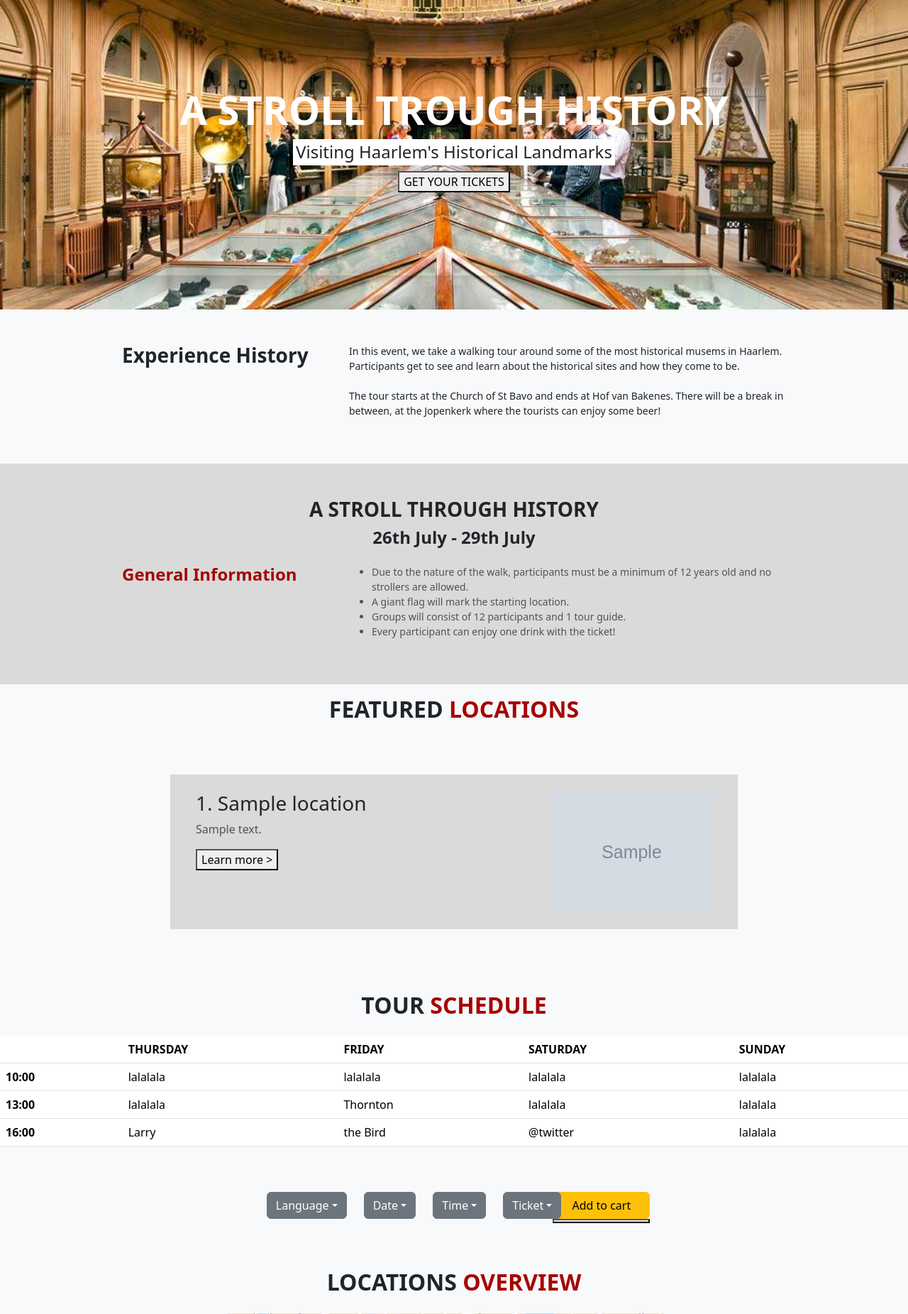
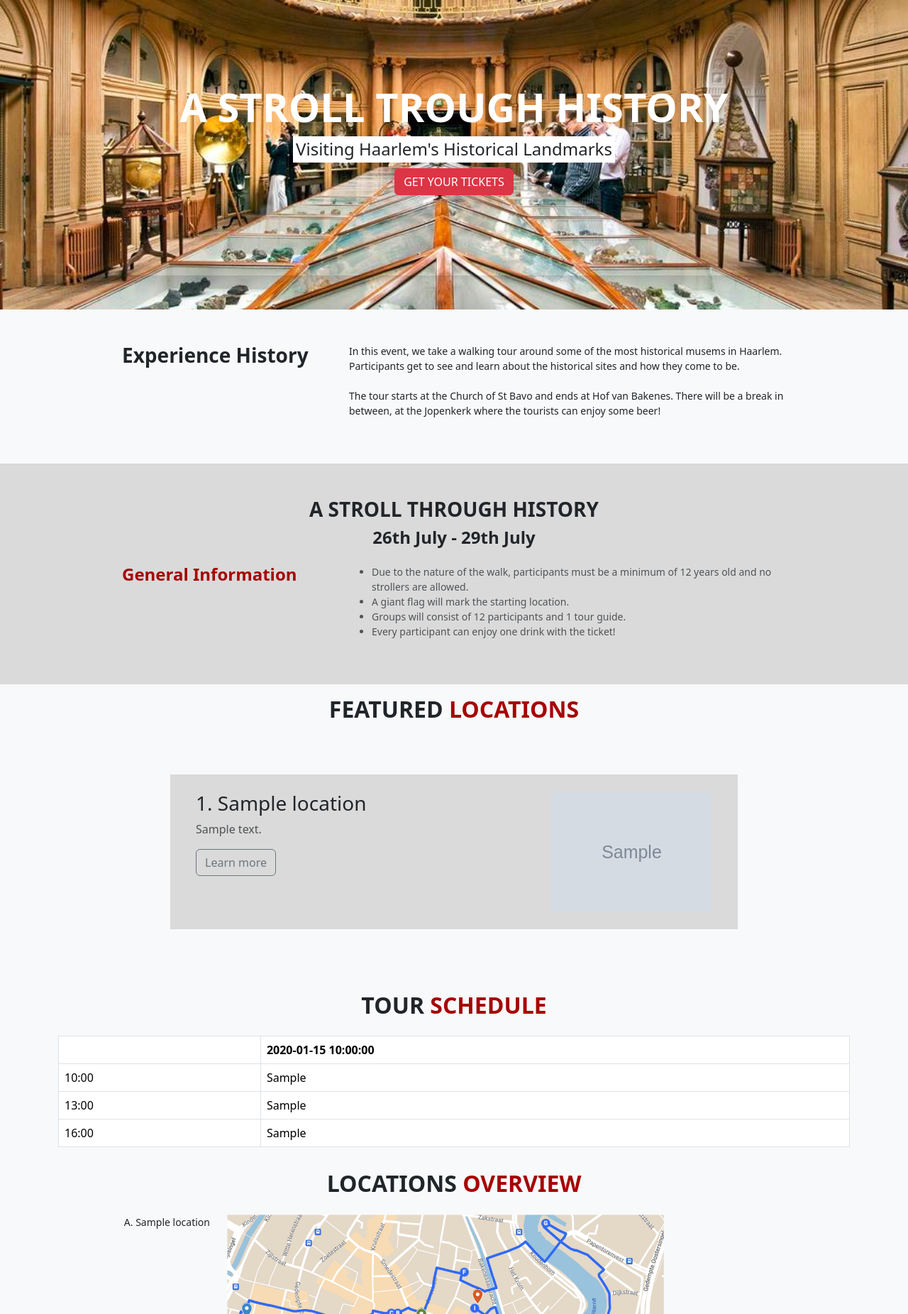
Before and after one commit to AchilleasB/HaarlemFestival, a PHP site: the page made by app/views/history/index.php in a window 1280 px wide. Shown: the part 360-2211 px from the top of the page at 71% size. Run offline with PHP 8.4, Linux system fonts and the light colour scheme; tables that the repository leaves empty hold one stand-in row (values such as "Sample post"); the template is opened without the code that fills it: most values are stand-ins (such as "Sample title", 1, 10 or a date in 2020); grey boxes marked "Sample" are stand-in pictures; a stand-in replaces the project's code that opens the database connection; some libraries are stand-ins or nearby versions.

Commit message:
schedule

```diff
--- a/app/models/locations.php
+++ b/app/models/locations.php
@@ -6,6 +6,7 @@
     private string $location_name;
     private string $address;
     private ?string $description;
+
 
 
     /**
--- a/app/public/historyStyle.css
+++ b/app/public/historyStyle.css
@@ -17,3 +17,6 @@
 .bold-headers h4 {
     font-weight: 550;
 }
+.no-border th {
+    border: none;
+}
--- a/app/views/history/index.php
+++ b/app/views/history/index.php
@@ -11,6 +11,8 @@
     <link href="https://cdnjs.cloudflare.com/ajax/libs/font-awesome/6.0.0-beta2/css/all.min.css" rel="stylesheet">
     <link rel="stylesheet" href="../historyStyle.css">
     <link rel="stylesheet" href="../styles.css">
+
+
 </head>
 
 <body class="bg-light">
@@ -25,7 +27,7 @@
                 <div>
                     <h1 class="text-white fw-bold display-4">A STROLL TROUGH HISTORY</h1>
                     <h4 class="bg-white d-inline-block p-1">Visiting Haarlem's Historical Landmarks</h4>
-                    <div><button>GET YOUR TICKETS</button></div>
+                    <div><button class = "btn btn-danger" id="getTicketsBtn" >GET YOUR TICKETS</button></div>
                 </div>
             </div>
         </div>
@@ -89,7 +91,7 @@
                     <p class="text-muted">
                         <?php echo $location['description']; ?>
                     </p>
-                    <button class="info-button">Learn more ></button>
+                    <a href="<?php echo $location['links']; ?>" class="btn btn-outline-secondary" target="_blank">Learn more</a>
                 </div>
                 <div class="col-4">
                     <?php
@@ -106,95 +108,41 @@
         <h2 class="text-center py-3 text-bold">TOUR <span class="text-red">SCHEDULE</span></h2>
     </section>
 
-    <!--
- <table class="table">
-        <thead>
-            <tr>
-                <th>Date</th>
-                <th>Time</th>
-
-            </tr>
-        </thead>
-        <tbody>
-            <?php
-            foreach ($historyTours as $tour) {
-                ?>
-                <tr>
-                    <td><?php echo date('d F Y', strtotime($tour['date'])); ?></td>
-                    <td><?php echo date('H:i', strtotime($tour['time'])); ?></td>
-                </tr>
-            <?php
-            }
-            ?>
-        </tbody>
-    </table>
-        -->
-    <section>
-        <table class="table">
+    <section class="text-center">
+    <div class="container">
+        <?php if (!empty($organizedTours)) : ?>
+            <div class="row justify-content-center">
+                <div class="col">
+                    <table class="table table-bordered">
                         <thead>
                             <tr>
                                 <th scope="col"></th>
-                    <th scope="col">THURSDAY</th>
-                    <th scope="col">FRIDAY</th>
-                    <th scope="col">SATURDAY</th>
-                    <th scope="col">SUNDAY</th>
+                                <?php foreach ($organizedTours as $tour) : ?>
+                                    <th scope="col"><?php echo $tour['formatted_date']; ?></th>
+                                <?php endforeach; ?>
                             </tr>
                         </thead>
-            <tbody>
+                        <tbody class>
+                            <?php $times = ['10:00', '13:00', '16:00']; ?>
+                            <?php foreach ($times as $time) : ?>
                                 <tr>
-                    <th scope="row">10:00</th>
-                    <td>lalalala</td>
-                    <td>lalalala</td>
-                    <td>lalalala</td>
-                    <td>lalalala</td>
+                                    <td><?php echo $time; ?></td>
+                                    <?php foreach ($organizedTours as $tour) : ?>
+                                        <td><?php echo $tour[$time] ?? ''; ?></td>
+                                    <?php endforeach; ?>
                                 </tr>
-                <tr>
-                    <th scope="row">13:00</th>
-                    <td>lalalala</td>
-                    <td>Thornton</td>
-                    <td>lalalala</td>
-                    <td>lalalala</td>
-                </tr>
-                <tr>
-                    <th scope="row">16:00</th>
-                    <td>Larry</td>
-                    <td>the Bird</td>
-                    <td>@twitter</td>
-                    <td>lalalala</td>
-                </tr>
+                            <?php endforeach; ?>
                         </tbody>
                     </table>
-
+                </div>
+            </div>
+        <?php else : ?>
+            <p>No history tours found.</p>
+        <?php endif; ?>
+    </div>
 </section>
 
-    <section class='d-flex justify-content-center p-5'>
-        <div class='row dropdown'>
-            <div class="col">
-                <button class="btn btn-secondary dropdown-toggle" type="button" id="dropdownMenuButton"
-                    data-toggle="dropdown" aria-haspopup="true" aria-expanded="false">
-                    Language</button>
-            </div>
-            <div class="col">
-                <button class="btn btn-secondary dropdown-toggle" type="button" id="dropdownMenuButton"
-                    data-toggle="dropdown" aria-haspopup="true" aria-expanded="false">
-                    Date</button>
-            </div>
-            <div class="col">
-                <button class="btn btn-secondary dropdown-toggle" type="button" id="dropdownMenuButton"
-                    data-toggle="dropdown" aria-haspopup="true" aria-expanded="false">
-                    Time</button>
-            </div>
-            <div class="col">
-                <button class="btn btn-secondary dropdown-toggle" type="button" id="dropdownMenuButton"
-                    data-toggle="dropdown" aria-haspopup="true" aria-expanded="false">
-                    Ticket</button>
-            </div>
-        </div>
-        <div class='row'>
-            <button type="button" class="btn btn-warning">Add to cart</button>
-            <button></button>
-        </div>
-    </section>
+
 
 
     <section>
@@ -216,7 +164,6 @@
                 <img src="/../images/map-history.png" class="img-fluid">
             </div>
         </div>
-        <!-- !! -->
         <div class='p-4'>
             <p class='text-center'>The tour begins at the <span class="text-success">Green</span> point A (Church of St.
                 Bavo) and ends at the <span class="text-danger">Red</span> point I. The break location (Jopenkerk) is
@@ -224,15 +171,76 @@
         </div>
     </section>
 
+    <section id="ticketSection">
+        <h2 class="text-center py-3 text-bold">GET YOUR <span class="text-red">TICKETS</span></h2>
+    </section>
 
-
-
+    <section class='d-flex justify-content-center p-5'>
+    <div class="row gray-bg p-5">
+        <div class="col">
+            <div class="row dropdown">
+                <div class="col p-4">
+                    <button class="btn btn-secondary dropdown-toggle" type="button" id="languageDropdown" data-toggle="dropdown" aria-haspopup="true" aria-expanded="false">
+                        Language
+                    </button>
+                    <div class="dropdown-menu" aria-labelledby="languageDropdown">
+                        <?php foreach ($languages as $language): ?>
+                            <a class="dropdown-item" href="#"><?php echo $language; ?></a>
+                        <?php endforeach; ?>
+                    </div>
+                </div>
+                <div class="col p-4">
+                    <button class="btn btn-secondary dropdown-toggle" type="button" id="dateDropdown" data-toggle="dropdown" aria-haspopup="true" aria-expanded="false">
+                        Date
+                    </button>
+                    <div class="dropdown-menu" aria-labelledby="dateDropdown">
+                        <?php foreach ($dates as $date): ?>
+                            <a class="dropdown-item" href="#"><?php echo $date; ?></a>
+                        <?php endforeach; ?>
+                    </div>
+                </div>
+                <div class="col p-4">
+                    <button class="btn btn-secondary dropdown-toggle" type="button" id="timeDropdown" data-toggle="dropdown" aria-haspopup="true" aria-expanded="false">
+                        Time
+                    </button>
+                    <div class="dropdown-menu" aria-labelledby="timeDropdown">
+                        <?php foreach ($times as $time): ?>
+                            <a class="dropdown-item" href="#"><?php echo $time; ?></a>
+                        <?php endforeach; ?>
+                    </div>
+                </div>
+                <div class="col p-4">
+                    <button class="btn btn-secondary dropdown-toggle" type="button" id="ticketDropdown" data-toggle="dropdown" aria-haspopup="true" aria-expanded="false">
+                        Ticket
+                    </button>
+                    <div class="dropdown-menu" aria-labelledby="ticketDropdown">
+                       <!-- Dummy values -->
+                       <a class="dropdown-item" href="#">Ticket 1</a>
+                        <a class="dropdown-item" href="#">Ticket 2</a>
+                    </div>
+                </div>
+            </div>
+            <div class='row mt-5'>
+                <div class='col text-center'>
+                    <button type="button" class="btn btn-warning btn-block">Add to Cart</button>
+                </div>
+            </div>
+        </div>
+    </div>
+</section>
     <?php
     include __DIR__ . '/../footer.php';
     ?>
 
+<script>
 
-
+            $('#getTicketsBtn').click(function() {
+                $('html, body').animate({
+                    scrollTop: $('#ticketSection').offset().top
+                }, 1000);
+            });
+        });
+    </script>
 </body>
 
 </html>
```
Also changed, not shown: app/controllers/historyController.php (+7 -7 lines), app/controllers/historyToursController.php (deleted, +0 -20 lines), app/models/historyTour.php (added, +15 -0 lines), app/repositories/historyTourRepository.php (+32 -2 lines), app/services/historyTourService.php (+8 -7 lines). Lines whose indentation alone changed are shown as unchanged.
